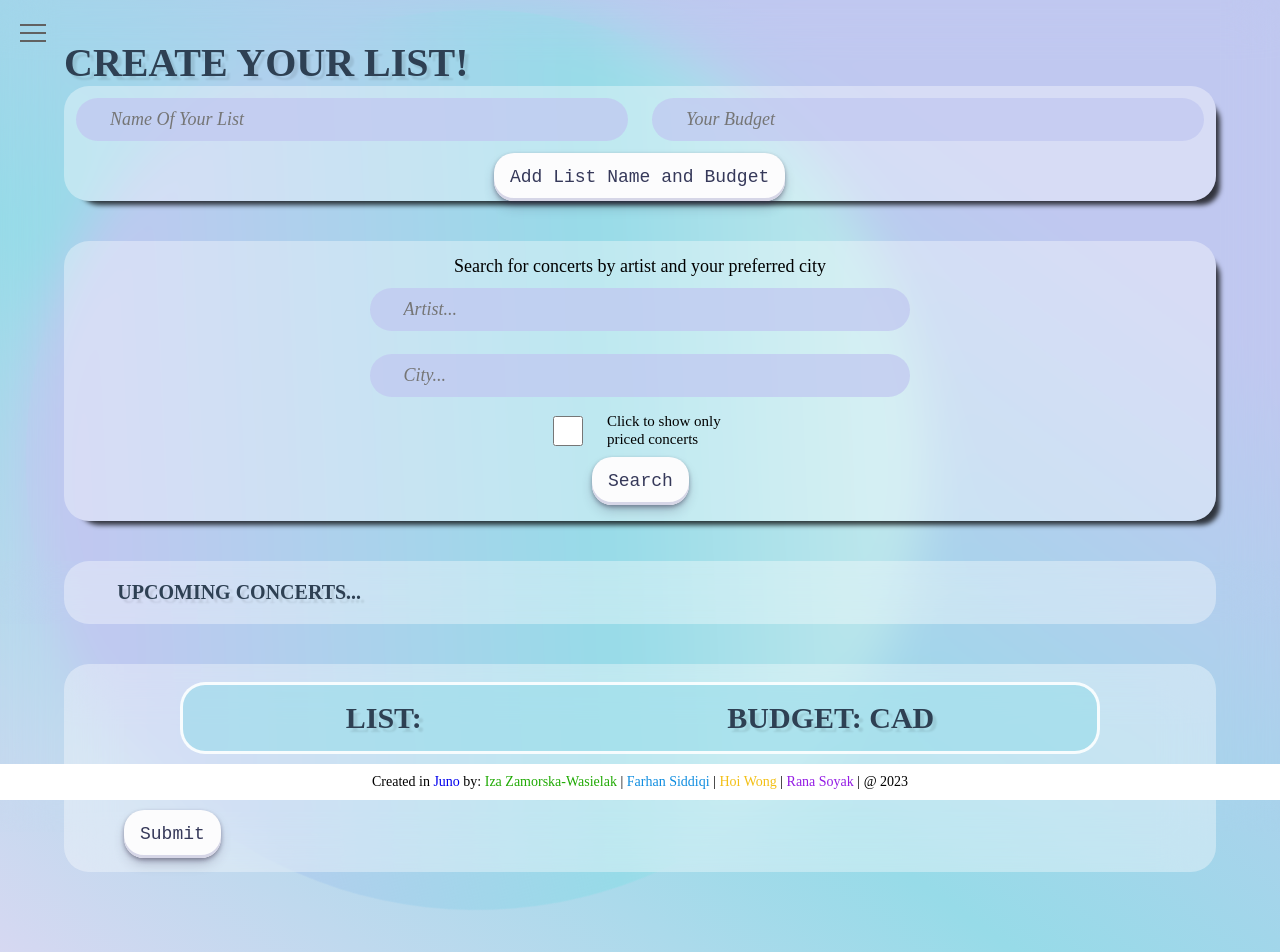
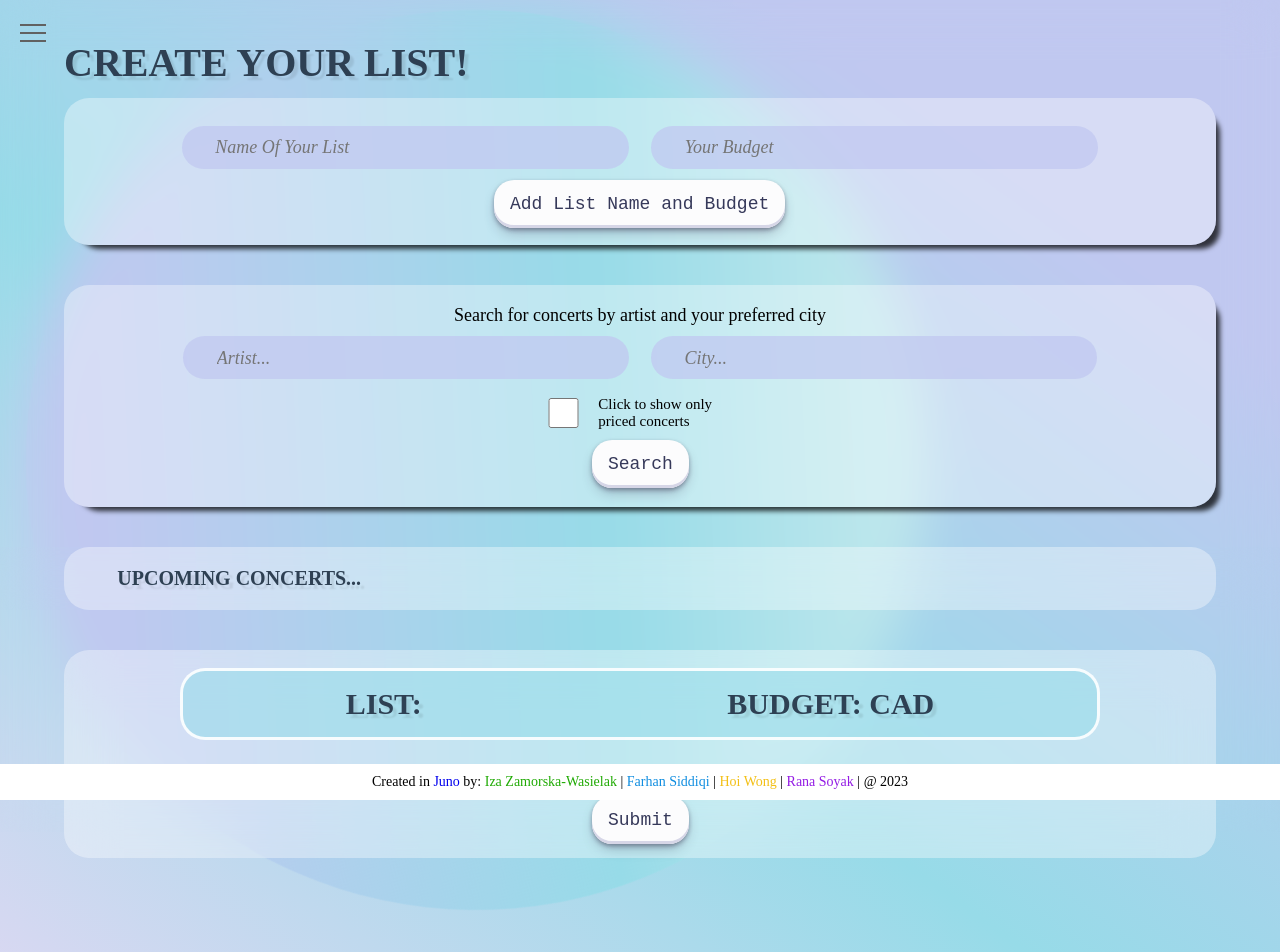
Before and after one commit to RIHFapp/BCM-backup, a React (Create React App) app: page /searchPage in a window 1280 px wide. Shown: the top 952 px of the page. Built offline with nearby package versions, Linux system fonts and the light colour scheme; a web font is replaced by a local one.

Commit message:
fixing SearchPage layout

```diff
--- a/src/Components/SearchPage.js
+++ b/src/Components/SearchPage.js
@@ -266,6 +266,7 @@
         <section>
           <form className="searchForm wrapper">
             <p>Search for concerts by artist and your preferred city</p>
+              <div className="searchInput">
                 <label htmlFor="artist"></label>
                 <input
                     className="artistSearch"
@@ -279,7 +280,7 @@
                     id="city"
                     placeholder="City..."
                 />
-
+            </div>
               <fieldset>
                 <label htmlFor="displayPricedConcerts">
                   Click to show only priced concerts
--- a/src/partials/base/_defaultStyles.scss
+++ b/src/partials/base/_defaultStyles.scss
@@ -26,6 +26,7 @@
 }
 
 form{
+   margin-top: 1%;
    display: flex;
    justify-content: center;
    flex-direction: column;
@@ -38,9 +39,10 @@
    box-shadow: 10px 10px 5px -6px rgba(0,0,0,0.75);
    -webkit-box-shadow: 10px 10px 5px -6px rgba(0,0,0,0.75);
    -moz-box-shadow: 10px 10px 5px -6px rgba(0,0,0,0.75);
+   padding: 1.5%;
    input{
        margin: 1% 1%;
-       width: 48%;
+       width: 40%;
        padding: 1% 3%;
        border-radius: 25px;
        background-color: $thirdColor;
--- a/src/partials/pages/_searchPage.scss
+++ b/src/partials/pages/_searchPage.scss
@@ -40,8 +40,7 @@
     flex-direction: column;
     align-items: center;
     background-color: rgba(255, 255, 255, 0.37);
-    padding: 1.2% 1%;
-    h3{
+        h3{
         text-align: center;
         padding: 1rem 2rem;
     }
@@ -64,7 +63,11 @@
         }
     }
 }
-
+.searchInput{
+    width: 100%;
+    display: flex;
+    justify-content: center;
+}
 // Concert Search Results Container
 .searchResultContainer{
     margin: 4rem auto;
@@ -197,6 +200,10 @@
     padding: 1px;
     border-radius: 25px;
     margin-bottom: 1%;
+    display: flex;
+    flex-direction: column;
+    justify-content: center;
+    align-items: center;
     li{
         display: flex;
         justify-content: space-between;
```
Lines whose indentation alone changed are shown as unchanged.
